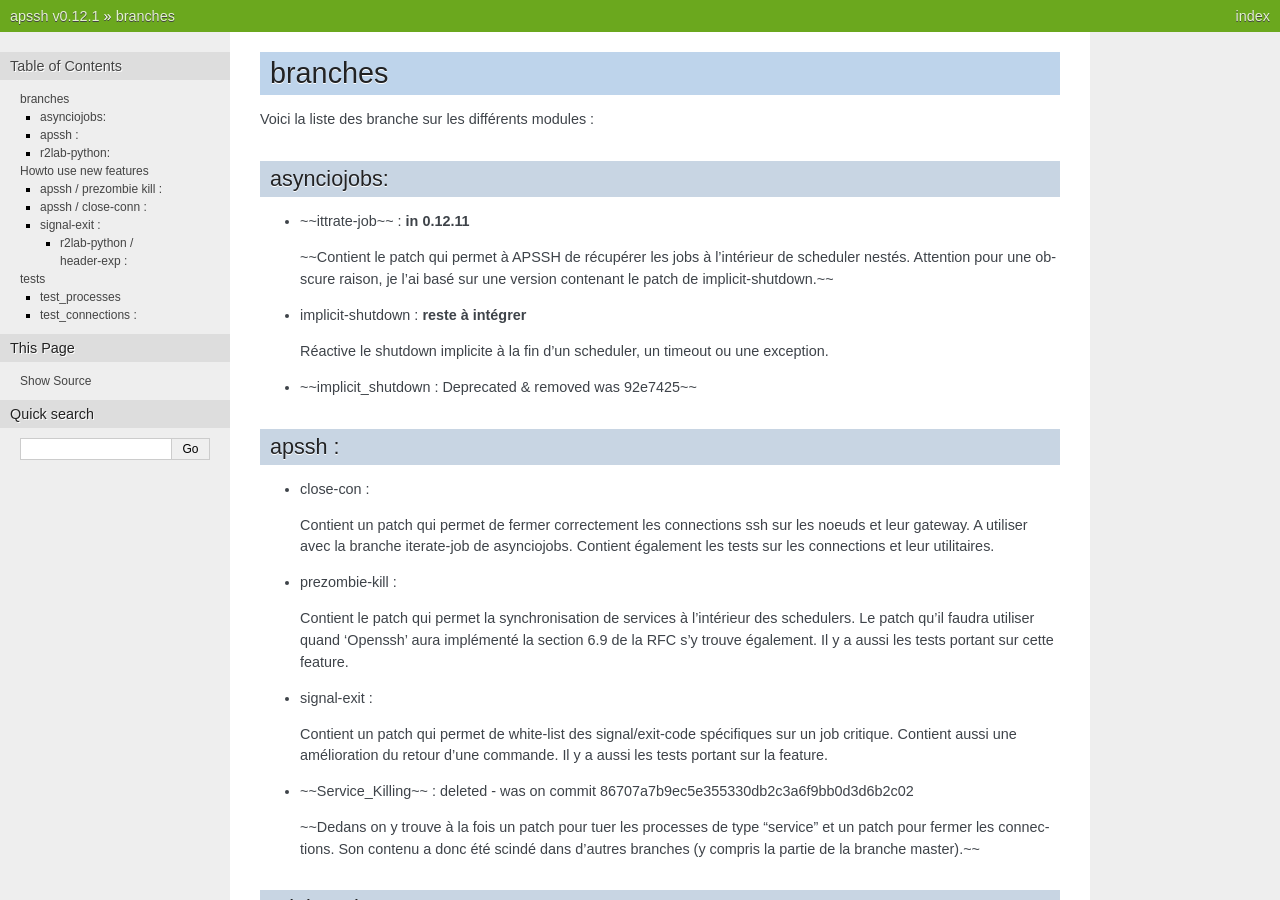
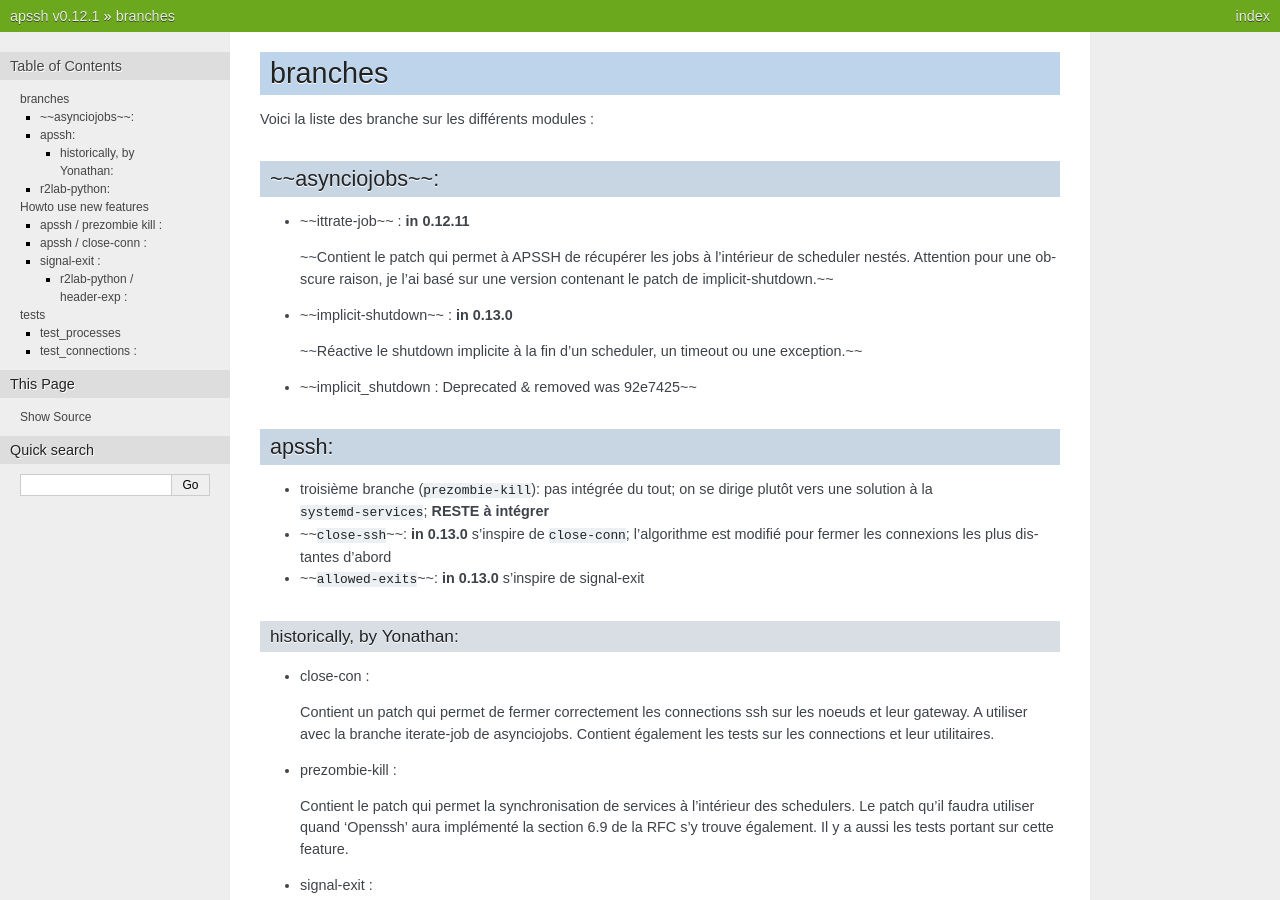
Before and after one commit to parmentelat/apssh, a Sphinx documentation site: the page built from sphinx/yonathan-contrib.md, in a window 1280 px wide and 900 px high. Built offline with Sphinx 7.4.7, drawn with Linux system fonts in a browser that asks for light colours.

Commit message:
update status wrt yonathan's contrib

```diff
--- a/sphinx/yonathan-contrib.md
+++ b/sphinx/yonathan-contrib.md
@@ -2,20 +2,28 @@
 
 Voici la liste des branche sur les différents modules :
 
-### asynciojobs:
+### ~~asynciojobs~~:
 
 * ~~ittrate-job~~ :  **in 0.12.11**
 
   ~~Contient le patch qui permet à APSSH de récupérer les jobs à l’intérieur de scheduler nestés. Attention pour une obscure raison, je l’ai basé sur une version contenant le patch de implicit-shutdown.~~
 
-* implicit-shutdown : **reste à intégrer**
+* ~~implicit-shutdown~~ : **in 0.13.0**
 
-  Réactive le shutdown implicite à la fin d’un scheduler, un timeout ou une exception.
+  ~~Réactive le shutdown implicite à la fin d’un scheduler, un timeout ou une exception.~~
 
 * ~~implicit_shutdown : Deprecated & removed was 92e7425~~
 
-### apssh :
+### apssh:
 
+* troisième branche (`prezombie-kill`): pas intégrée du tout; on se dirige plutôt vers une solution à la `systemd-services`; **RESTE à intégrer**
+
+* ~~`close-ssh`~~: **in 0.13.0** s'inspire de `close-conn`; l'algorithme est modifié pour fermer les connexions les plus distantes d'abord
+
+* ~~`allowed-exits`~~: **in 0.13.0** s'inspire de signal-exit
+
+
+##### historically, by Yonathan:
 * close-con :
 
   Contient un patch qui permet de fermer correctement les connections ssh sur les noeuds et leur gateway. A utiliser avec la branche iterate-job de asynciojobs. Contient également les tests sur les connections et leur utilitaires.
```
